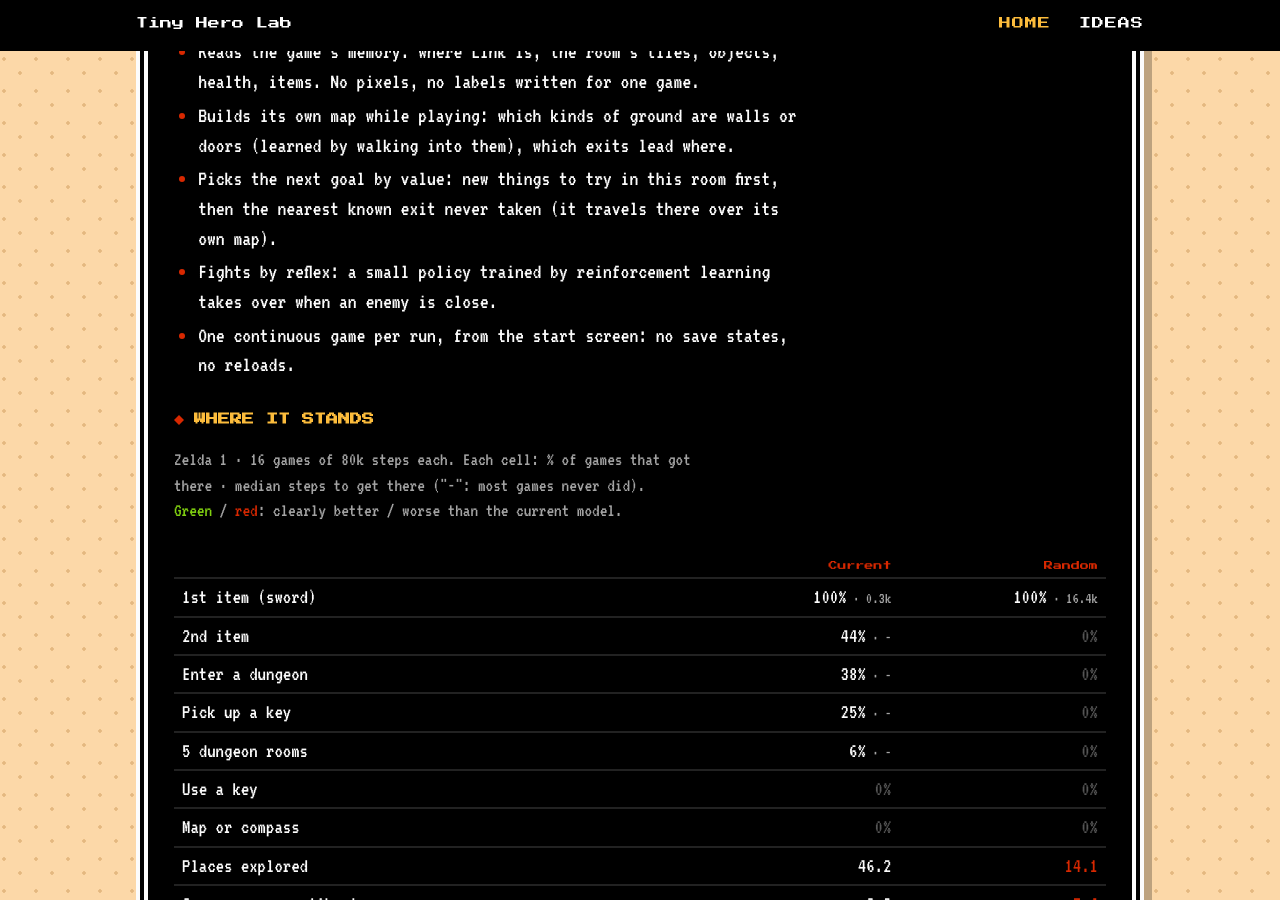
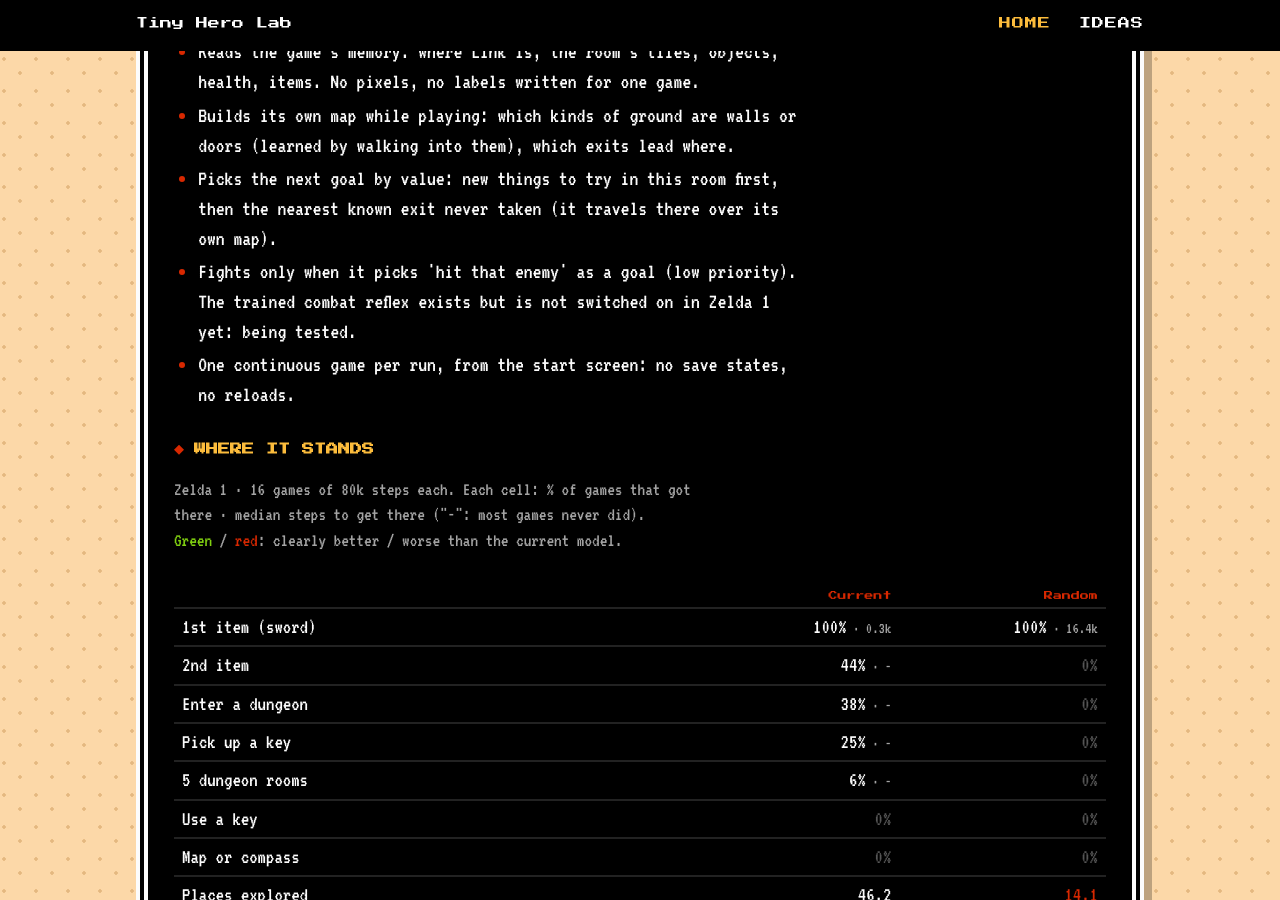
Before and after one commit to sofianedjerbi/zelda-agent-devblog, a Jekyll site: the page built from index.html, in a window 1280 px wide and 900 px high, scrolled down 329 px. Built offline with Jekyll 4.4.1, drawn with Linux system fonts in a browser that asks for light colours.

Commit message:
Model text corrected: the combat reflex is not on in Zelda 1

```diff
--- a/_data/kpis.json
+++ b/_data/kpis.json
@@ -4,7 +4,7 @@
  "budget_k": 80,
  "seeds": "8-23",
  "updated": "2026-11-11",
- "commit": "b75ec0a",
+ "commit": "ef16e0d",
  "default": "base",
  "variants": [
   {
@@ -2742,7 +2742,7 @@
   "Reads the game's memory: where Link is, the room's tiles, objects, health, items. No pixels, no labels written for one game.",
   "Builds its own map while playing: which kinds of ground are walls or doors (learned by walking into them), which exits lead where.",
   "Picks the next goal by value: new things to try in this room first, then the nearest known exit never taken (it travels there over its own map).",
-  "Fights by reflex: a small policy trained by reinforcement learning takes over when an enemy is close.",
+  "Fights only when it picks 'hit that enemy' as a goal (low priority). The trained combat reflex exists but is not switched on in Zelda 1 yet: being tested.",
   "One continuous game per run, from the start screen: no save states, no reloads."
  ],
  "idea_cols": [
```
